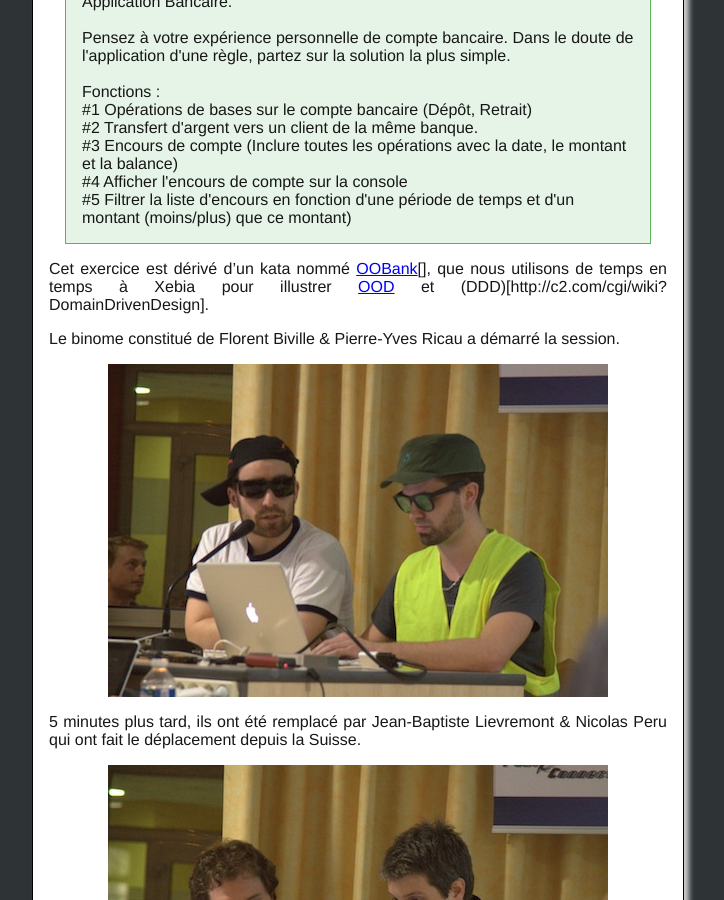
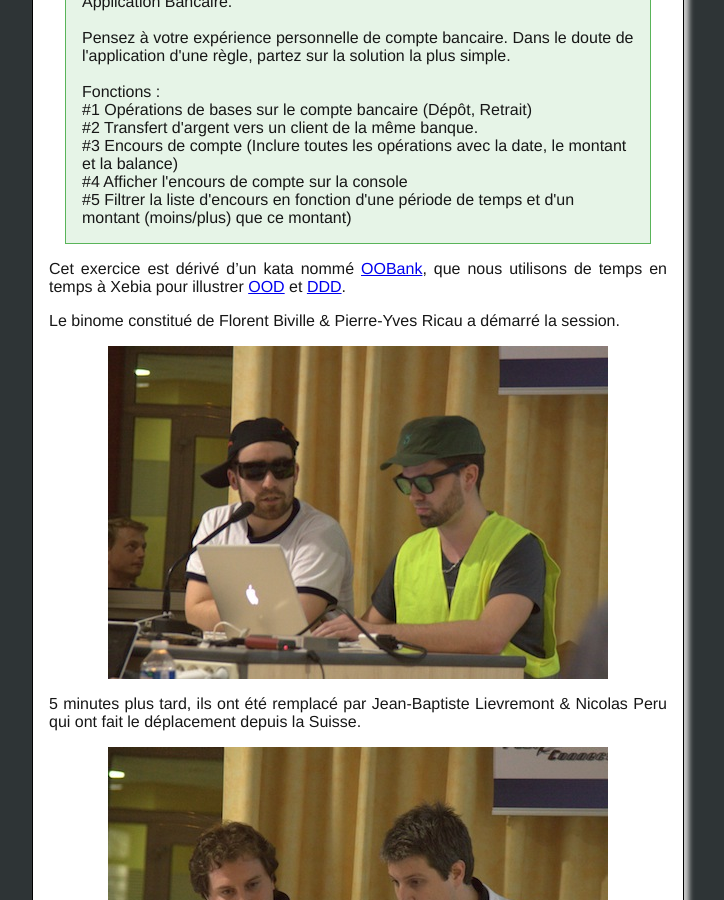
Before and after one commit to CodeStory/code-story-blog, a Jekyll site: the page built from _posts/2012-02-17-CodeStory-au-ParisJug.markdown, in a window 1280 px wide and 900 px high, scrolled down 1153 px. Shown: the whole window, without its empty margins (282-1006 px from the left). Built offline with Jekyll 4.4.1, drawn with Linux system fonts in a browser that asks for light colours; comment, search, counter and statistics services are not loaded.

Commit message:
Fixing bad link

```diff
--- a/_posts/2012-02-17-CodeStory-au-ParisJug.markdown
+++ b/_posts/2012-02-17-CodeStory-au-ParisJug.markdown
@@ -29,7 +29,7 @@ Aprés une courte présentation pour rappel à tous ceux qui ne connaisse pas en
     #4 Afficher l'encours de compte sur la console
     #5 Filtrer la liste d'encours en fonction d'une période de temps et d'un montant (moins/plus) que ce montant)
 
-Cet exercice est dérivé d'un kata nommé [OOBank](https://github.com/xebia-france/oobank-kata)[], que nous utilisons de temps en temps à Xebia pour illustrer [OOD](http://c2.com/cgi/wiki?PrinciplesOfObjectOrientedDesign) et (DDD)[http://c2.com/cgi/wiki?DomainDrivenDesign].
+Cet exercice est dérivé d'un kata nommé [OOBank](https://github.com/xebia-france/oobank-kata), que nous utilisons de temps en temps à Xebia pour illustrer [OOD](http://c2.com/cgi/wiki?PrinciplesOfObjectOrientedDesign) et [DDD](http://c2.com/cgi/wiki?DomainDrivenDesign).
 
 Le binome constitué de Florent Biville & Pierre-Yves Ricau a démarré la session.
 
```
